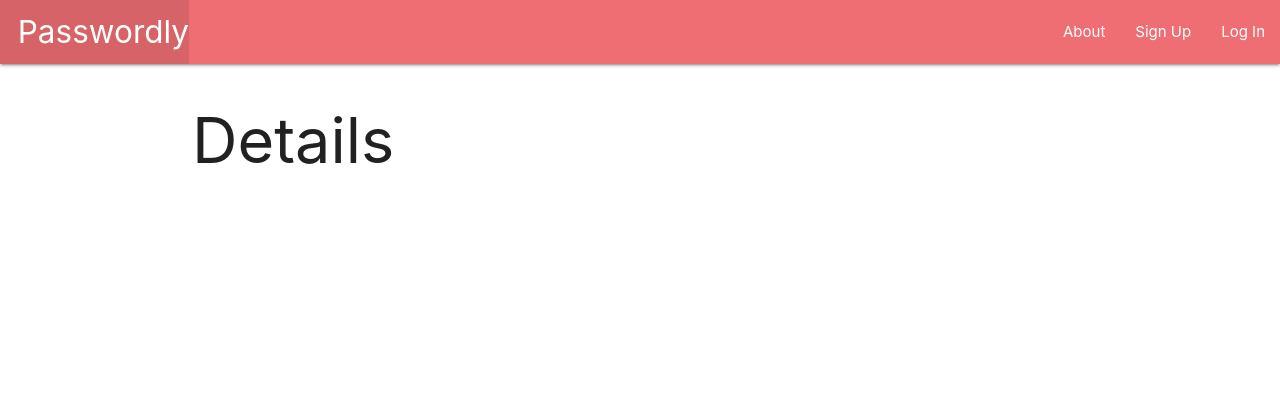
After one commit to federalolive/Passwordly, a Django app: template main_app/templates/password/detail.html in a window 1280 px wide. The commit adds this page. Shown: the top 420 px of the page. Run offline with Django 3.2, Linux system fonts and the light colour scheme; the template is opened without the code that fills it, so the values that code supplies are empty.

Commit message:
Lay foundation for details page.

```diff
--- /dev/null
+++ b/main_app/templates/password/detail.html
@@ -0,0 +1,6 @@
+{% extends 'base.html' %}
+{% block content %}
+
+<h1>Details</h1>
+
+{% endblock  %}
--- a/main_app/templates/password/index.html
+++ b/main_app/templates/password/index.html
@@ -4,6 +4,7 @@
 <h1>Password Library</h1>
 
   {% for vault in vaults %}
+    <a href="{% url 'detail' vault.id %}"
     <div class="card">
         <div class="card-content">
             <span class="card-title">{{ vault.name }}</span>
```
